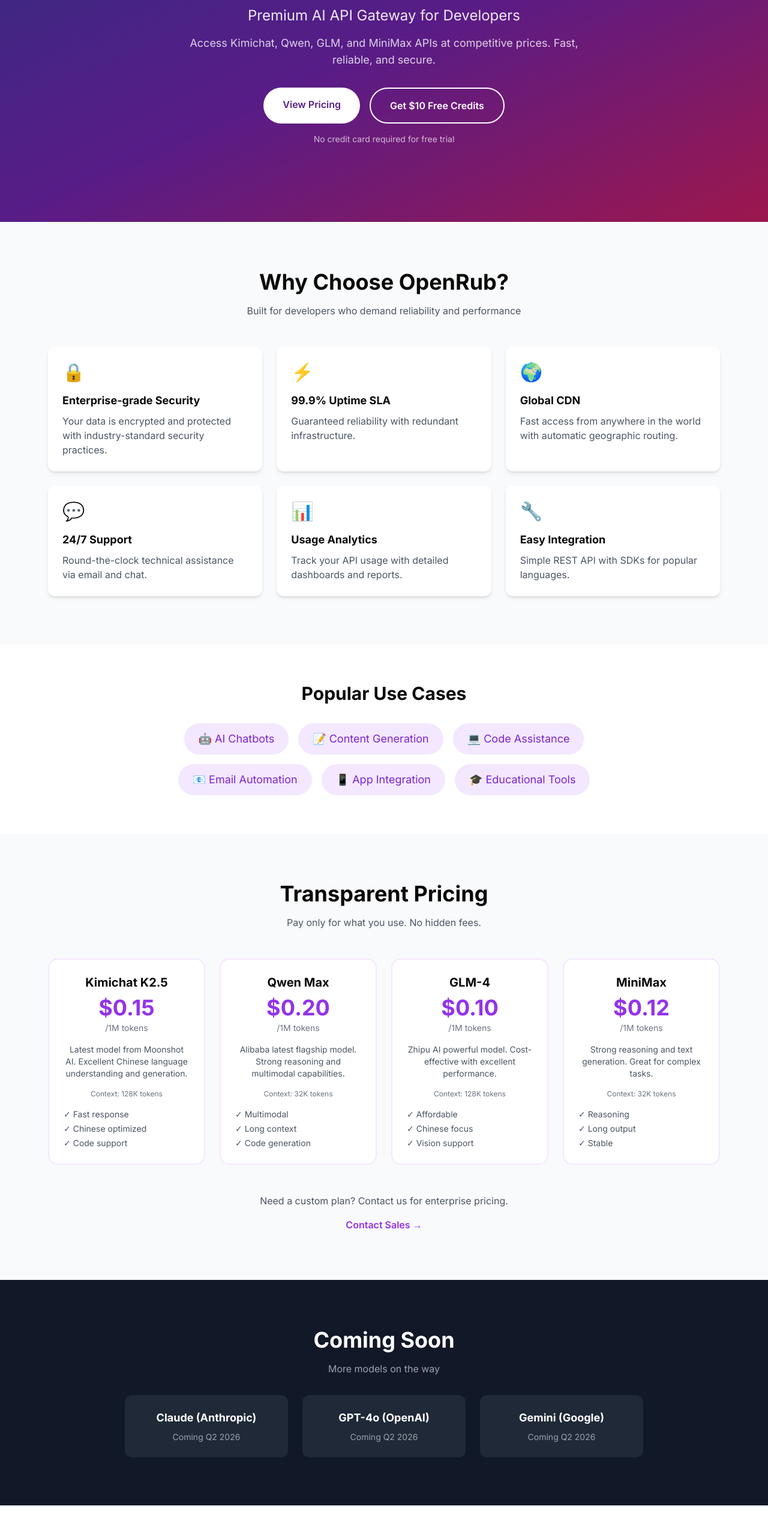
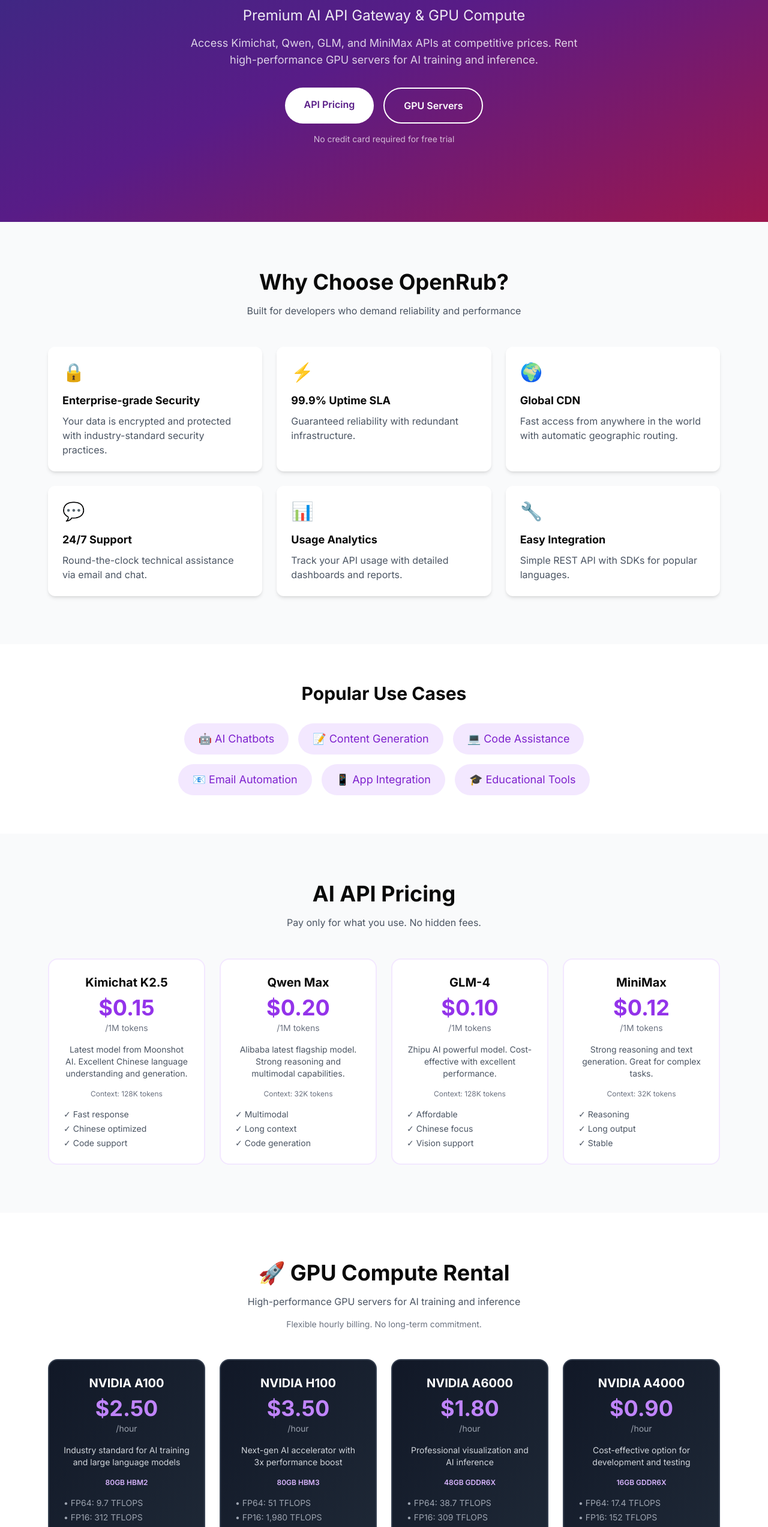
Before and after one commit to kkkk2024/openrub, a Next.js app: page / in a window 1280 px wide. Shown: the part 234-2780 px from the top of the page at 60% size. Built offline with nearby package versions, Linux system fonts and the light colour scheme.

Commit message:
v3: Added GPU compute rental section

```diff
--- a/app/page.tsx
+++ b/app/page.tsx
@@ -38,6 +38,41 @@
     },
   ];
 
+  const gpuServers = [
+    {
+      name: 'NVIDIA A100',
+      price: '$2.50',
+      unit: '/hour',
+      vram: '80GB HBM2',
+      desc: 'Industry standard for AI training and large language models',
+      features: ['FP64: 9.7 TFLOPS', 'FP16: 312 TFLOPS', 'Best for: LLM training']
+    },
+    {
+      name: 'NVIDIA H100',
+      price: '$3.50',
+      unit: '/hour',
+      vram: '80GB HBM3',
+      desc: 'Next-gen AI accelerator with 3x performance boost',
+      features: ['FP64: 51 TFLOPS', 'FP16: 1,980 TFLOPS', 'Best for: Large-scale training']
+    },
+    {
+      name: 'NVIDIA A6000',
+      price: '$1.80',
+      unit: '/hour',
+      vram: '48GB GDDR6X',
+      desc: 'Professional visualization and AI inference',
+      features: ['FP64: 38.7 TFLOPS', 'FP16: 309 TFLOPS', 'Best for: Inference & prototyping']
+    },
+    {
+      name: 'NVIDIA A4000',
+      price: '$0.90',
+      unit: '/hour',
+      vram: '16GB GDDR6X',
+      desc: 'Cost-effective option for development and testing',
+      features: ['FP64: 17.4 TFLOPS', 'FP16: 152 TFLOPS', 'Best for: Development']
+    },
+  ];
+
   const features = [
     { icon: '🔒', title: 'Enterprise-grade Security', desc: 'Your data is encrypted and protected with industry-standard security practices.' },
     { icon: '⚡', title: '99.9% Uptime SLA', desc: 'Guaranteed reliability with redundant infrastructure.' },
@@ -54,6 +89,21 @@
     '📧 Email Automation',
     '📱 App Integration',
     '🎓 Educational Tools',
+  ];
+
+  const gpuUseCases = [
+    '🧠 LLM Training',
+    '🎨 AI Image Generation',
+    '🎬 Video Rendering',
+    '🔬 Scientific Computing',
+    '📊 Data Analytics',
+    '🎮 Game Development',
+  ];
+
+  const comparison = [
+    { provider: 'OpenRub', price: '$0.15', official: '$0.15', savings: 'Same price' },
+    { provider: 'OpenRub', price: '$0.10', official: '$0.35', savings: '71% cheaper' },
+    { provider: 'OpenRub', price: '$0.12', official: '$0.20', savings: '40% cheaper' },
   ];
 
   const faqs = [
@@ -73,18 +123,18 @@
             OpenRub
           </h1>
           <p className="text-xl md:text-2xl opacity-90 mb-4">
-            Premium AI API Gateway for Developers
+            Premium AI API Gateway & GPU Compute
           </p>
           <p className="text-lg opacity-80 mb-8 max-w-2xl mx-auto">
             Access Kimichat, Qwen, GLM, and MiniMax APIs at competitive prices.
-            Fast, reliable, and secure.
+            Rent high-performance GPU servers for AI training and inference.
           </p>
           <div className="flex gap-4 justify-center flex-wrap">
-            <a href="#pricing" className="px-8 py-4 bg-white text-purple-900 rounded-full font-semibold hover:bg-gray-100 transition">
-              View Pricing
+            <a href="#api-pricing" className="px-8 py-4 bg-white text-purple-900 rounded-full font-semibold hover:bg-gray-100 transition">
+              API Pricing
             </a>
-            <a href="#contact" className="px-8 py-4 border-2 border-white text-white rounded-full font-semibold hover:bg-white/10 transition">
-              Get $10 Free Credits
+            <a href="#gpu-pricing" className="px-8 py-4 border-2 border-white text-white rounded-full font-semibold hover:bg-white/10 transition">
+              GPU Servers
             </a>
           </div>
           <p className="mt-4 text-sm opacity-70">No credit card required for free trial</p>
@@ -123,10 +173,10 @@
         </div>
       </section>
 
-      {/* Pricing */}
-      <section id="pricing" className="py-20 bg-gray-50">
+      {/* API Pricing */}
+      <section id="api-pricing" className="py-20 bg-gray-50">
         <div className="max-w-6xl mx-auto px-4">
-          <h2 className="text-4xl font-bold text-center mb-4">Transparent Pricing</h2>
+          <h2 className="text-4xl font-bold text-center mb-4">AI API Pricing</h2>
           <p className="text-gray-600 text-center mb-12">Pay only for what you use. No hidden fees.</p>
 
           <div className="grid md:grid-cols-2 lg:grid-cols-4 gap-6">
@@ -147,25 +197,67 @@
               </div>
             ))}
           </div>
+        </div>
+      </section>
+
+      {/* GPU Pricing - NEW */}
+      <section id="gpu-pricing" className="py-20 bg-white">
+        <div className="max-w-6xl mx-auto px-4">
+          <h2 className="text-4xl font-bold text-center mb-4">🚀 GPU Compute Rental</h2>
+          <p className="text-gray-600 text-center mb-4">High-performance GPU servers for AI training and inference</p>
+          <p className="text-center mb-12 text-sm text-gray-500">Flexible hourly billing. No long-term commitment.</p>
+
+          <div className="grid md:grid-cols-2 lg:grid-cols-4 gap-6">
+            {gpuServers.map((gpu, i) => (
+              <div key={i} className="bg-gradient-to-br from-gray-900 to-gray-800 text-white border-2 border-gray-700 rounded-2xl p-6 hover:border-purple-500 transition text-center">
+                <h3 className="font-bold text-xl mb-2">{gpu.name}</h3>
+                <p className="text-4xl font-bold text-purple-400 mb-1">{gpu.price}</p>
+                <p className="text-gray-400 text-sm mb-4">{gpu.unit}</p>
+                <p className="text-gray-300 mb-4 text-sm">{gpu.desc}</p>
+                <div className="text-xs text-gray-400 mb-4">
+                  <p className="font-semibold text-purple-300">{gpu.vram}</p>
+                </div>
+                <div className="text-left text-sm space-y-1">
+                  {gpu.features?.map((f, j) => (
+                    <p key={j} className="text-gray-400">• {f}</p>
+                  ))}
+                </div>
+              </div>
+            ))}
+          </div>
 
           <div className="mt-12 text-center">
-            <p className="text-gray-600 mb-4">Need a custom plan? Contact us for enterprise pricing.</p>
+            <p className="text-gray-600 mb-4">Need custom configuration? Contact us for enterprise solutions.</p>
             <a href="#contact" className="text-purple-600 font-semibold hover:underline">Contact Sales →</a>
           </div>
         </div>
       </section>
 
+      {/* GPU Use Cases */}
+      <section className="py-16 bg-gray-900 text-white">
+        <div className="max-w-4xl mx-auto px-4 text-center">
+          <h2 className="text-3xl font-bold mb-8">GPU Compute Use Cases</h2>
+          <div className="flex flex-wrap gap-4 justify-center">
+            {gpuUseCases.map((useCase, i) => (
+              <span key={i} className="px-6 py-3 bg-gray-800 text-gray-300 rounded-full text-lg">
+                {useCase}
+              </span>
+            ))}
+          </div>
+        </div>
+      </section>
+
       {/* Coming Soon */}
-      <section className="py-20 bg-gray-900 text-white">
+      <section className="py-20 bg-gray-50">
         <div className="max-w-4xl mx-auto px-4 text-center">
           <h2 className="text-4xl font-bold mb-4">Coming Soon</h2>
-          <p className="text-gray-400 mb-8">More models on the way</p>
+          <p className="text-gray-600 mb-8">More models on the way</p>
 
           <div className="grid md:grid-cols-3 gap-6">
             {['Claude (Anthropic)', 'GPT-4o (OpenAI)', 'Gemini (Google)'].map((m, i) => (
-              <div key={i} className="bg-gray-800 p-6 rounded-xl">
+              <div key={i} className="bg-white p-6 rounded-xl shadow-md">
                 <h3 className="font-bold text-lg">{m}</h3>
-                <p className="text-gray-400 text-sm mt-2">Coming Q2 2026</p>
+                <p className="text-gray-500 text-sm mt-2">Coming Q2 2026</p>
               </div>
             ))}
           </div>
```
